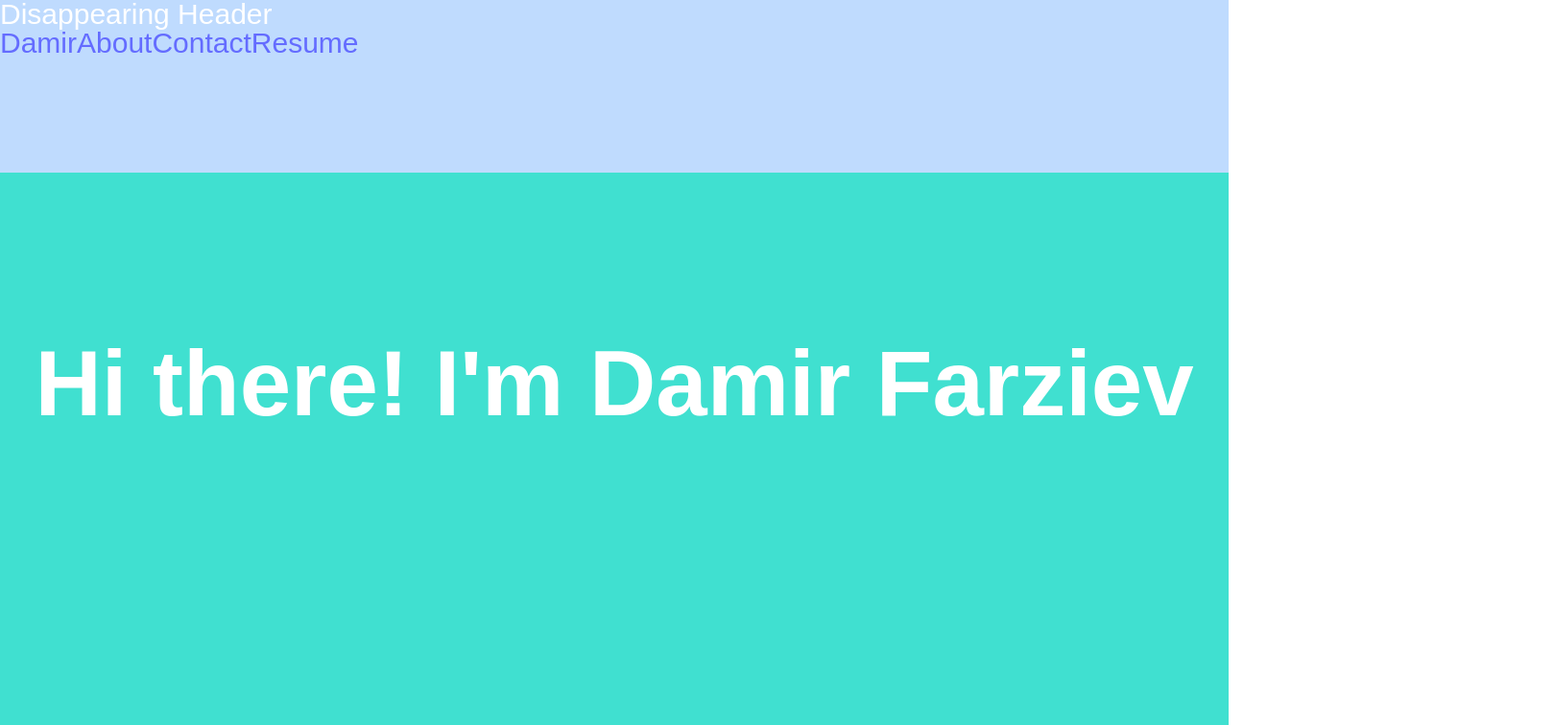
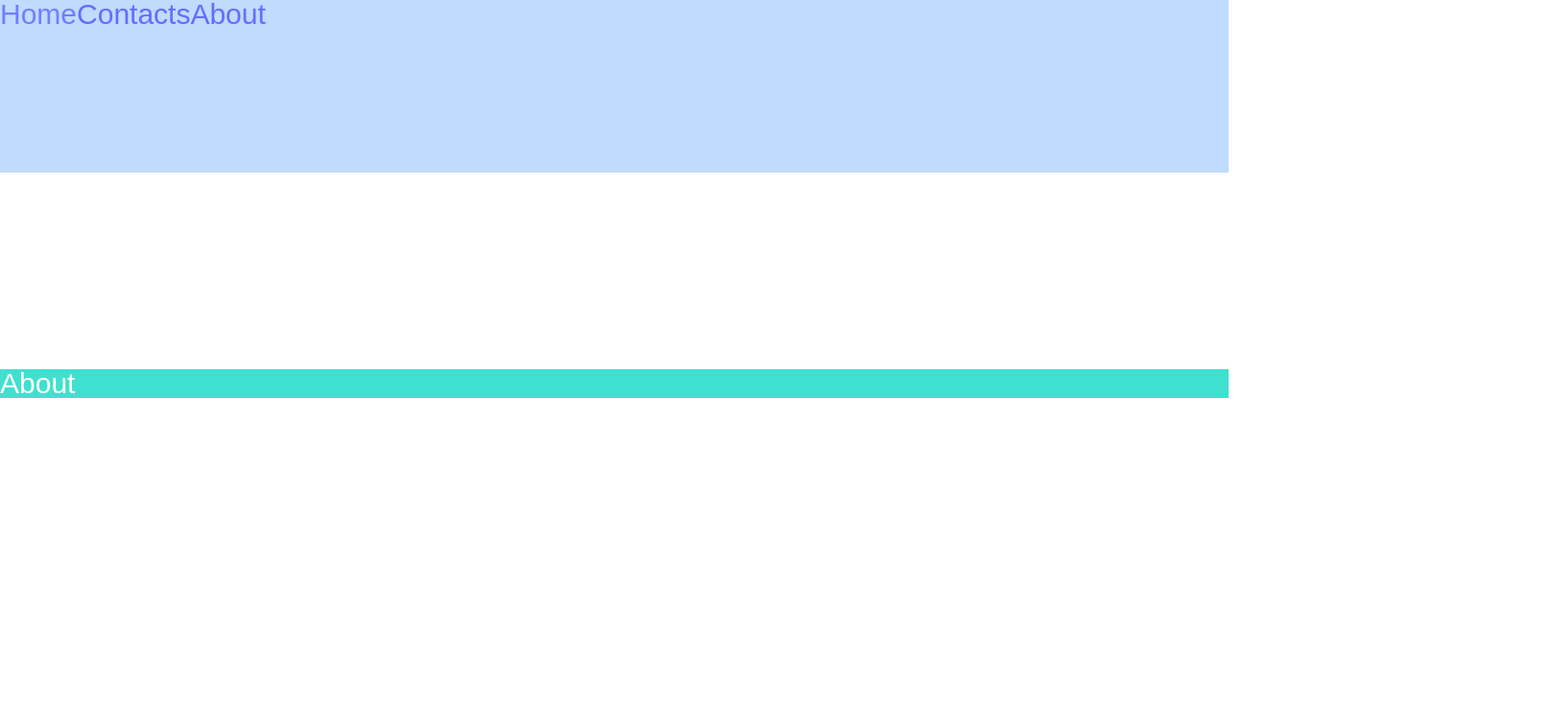
Before and after one commit to Otcocuka/pfolio, a React (Vite) app: page /about in a window 1280 px wide. Shown: the top 756 px of the page at 96% size, 1619 px wide, since content can reach past the window. Built offline with nearby package versions, Linux system fonts and the light colour scheme.

Commit message:
third commit:added routing

```diff
--- a/package.json
+++ b/package.json
@@ -11,7 +11,8 @@
   },
   "dependencies": {
     "react": "^18.2.0",
-    "react-dom": "^18.2.0"
+    "react-dom": "^18.2.0",
+    "react-router-dom": "^6.14.2"
   },
   "devDependencies": {
     "@types/react": "^18.2.15",
--- a/src/App.css
+++ b/src/App.css
@@ -50,6 +50,7 @@
   color: white;
   font-size: 30px;
   line-height: 30px;
+
 }
 body {
   overflow-x: hidden;
@@ -57,6 +58,7 @@ body {
   display: flex;
   flex-direction: column;
   justify-content: center;
+  scroll-behavior: smooth
 }
 .header {
   position: fixed;
--- a/src/App.jsx
+++ b/src/App.jsx
@@ -1,43 +1,88 @@
-// import { useState } from "react";
+import { useEffect, useState} from 'react';
+import Contact from './pages/Contact';
+import Home from './pages/Home';
+import About from './pages/About';
+import { BrowserRouter as Router, Route, Link, Routes, createBrowserRouter, createRoutesFromElements, RouterProvider, Outlet } from 'react-router-dom';
+
 import "./App.css";
-import Header from "./components/Header";
-import Hero from "./components/Hero";
-import Works from "./components/Works";
+
+
+
+
+
 
 function App() {
   // const [count, setCount] = useState(0);
 
+
+
+
+
+
+
+
+  const router = createBrowserRouter(
+    createRoutesFromElements(
+      <Route path='/' element={<Root/>}>
+        <Route index element={<Home/>}/>
+        <Route path="/contact" element={<Contact/>}/>
+        <Route path="/about" element={<About/>}/>
+      </Route>
+    )
+  )
+
+
+
   return (
-    // <>
-    //   <div>
-    //     <a href="https://vitejs.dev" target="_blank">
-    //       <img src={viteLogo} className="logo" alt="Vite logo" />
-    //     </a>
-    //     <a href="https://react.dev" target="_blank">
-    //       <img src={reactLogo} className="logo react" alt="React logo" />
-    //     </a>
-    //   </div>
-    //   <h1>Vite + React</h1>
-    //   <div className="card">
-    //     <button onClick={() => setCount((count) => count + 1)}>
-    //       count is {count}
-    //     </button>
-    //     <p>
-    //       Edit <code>src/App.jsx</code> and save to test HMR
-    //     </p>
-    //   </div>
-    //   <p className="read-the-docs">
-    //     Click on the Vite and React logos to learn more
-    //   </p>
-    // </>
+
     <>
-      <Header/>
-      <Hero/>
-      <Works workID='some old work' tags={['building','motion','direction']} description='did it long time ago'/>
 
-      <Works/>
+
+      <div>
+          <RouterProvider router={router}/>
+        </div>
+      <Outlet/>
+
     </>
   );
 }
 
+const Root=()=> {
+  function useScrollDirection() {
+    const [scrollDirection, setScrollDirection] = useState(null);
+
+    useEffect(() => {
+      let lastScrollY = window.pageYOffset;
+
+      const updateScrollDirection = () => {
+        const scrollY = window.pageYOffset;
+        const direction = scrollY > lastScrollY ? "down" : "up";
+        if (direction !== scrollDirection && (scrollY - lastScrollY > 10 || scrollY - lastScrollY < -10)) {
+          setScrollDirection(direction);
+        }
+        lastScrollY = scrollY > 0 ? scrollY : 0;
+      };
+      window.addEventListener("scroll", updateScrollDirection); // add event listener
+      return () => {
+        window.removeEventListener("scroll", updateScrollDirection); // clean up
+      }
+    }, [scrollDirection]);
+
+    return scrollDirection;
+  }
+  const scrollDirection = useScrollDirection();
+  return(
+    <>
+    <div className={`header ${ scrollDirection === "down" ? "hide" : "show"}`}>
+      <Link to='/'>Home</Link>
+      <Link to='/contact'>Contacts</Link>
+      <Link to='/about'>About</Link>
+    </div>
+    <div>
+      <Outlet/>
+    </div>
+    </>
+  )
+}
+
 export default App;
--- a/src/components/Header.jsx
+++ b/src/components/Header.jsx
@@ -1,5 +1,4 @@
 
-import { useEffect, useState} from 'react';
 
 // function Header() {
 //   return (
@@ -13,44 +12,52 @@ import { useEffect, useState} from 'react';
 //     </div>
 //   )
 // }
-function useScrollDirection() {
-    const [scrollDirection, setScrollDirection] = useState(null);
+// function useScrollDirection() {
+//     const [scrollDirection, setScrollDirection] = useState(null);
 
-    useEffect(() => {
-      let lastScrollY = window.pageYOffset;
+//     useEffect(() => {
+//       let lastScrollY = window.pageYOffset;
 
-      const updateScrollDirection = () => {
-        const scrollY = window.pageYOffset;
-        const direction = scrollY > lastScrollY ? "down" : "up";
-        if (direction !== scrollDirection && (scrollY - lastScrollY > 10 || scrollY - lastScrollY < -10)) {
-          setScrollDirection(direction);
-        }
-        lastScrollY = scrollY > 0 ? scrollY : 0;
-      };
-      window.addEventListener("scroll", updateScrollDirection); // add event listener
-      return () => {
-        window.removeEventListener("scroll", updateScrollDirection); // clean up
-      }
-    }, [scrollDirection]);
+//       const updateScrollDirection = () => {
+//         const scrollY = window.pageYOffset;
+//         const direction = scrollY > lastScrollY ? "down" : "up";
+//         if (direction !== scrollDirection && (scrollY - lastScrollY > 10 || scrollY - lastScrollY < -10)) {
+//           setScrollDirection(direction);
+//         }
+//         lastScrollY = scrollY > 0 ? scrollY : 0;
+//       };
+//       window.addEventListener("scroll", updateScrollDirection); // add event listener
+//       return () => {
+//         window.removeEventListener("scroll", updateScrollDirection); // clean up
+//       }
+//     }, [scrollDirection]);
 
-    return scrollDirection;
-  }
+//     return scrollDirection;
+//   }
 
 function Header() {
-    const scrollDirection = useScrollDirection();
+    // const scrollDirection = useScrollDirection();
+
+
+
+
 
     return (
-      <div className={`header ${ scrollDirection === "down" ? "hide" : "show"}`}>
-         <div className="header-wrapper">
+        <>
+        <div className="header-wrapper">
          <div>Disappearing Header</div>
             <a href="#">Damir</a>
             <a href="#">About</a>
             <a href="#">Contact</a>
             <a href="#">Resume</a>
         </div>
+        </>
 
-      </div>
+
+
     )
   }
 
+
+
 export default Header
--- /dev/null
+++ b/src/pages/About.jsx
@@ -0,0 +1,12 @@
+
+
+const About = () => {
+  return (
+    <>
+    <div>About</div>
+
+    </>
+  )
+}
+
+export default About
--- /dev/null
+++ b/src/pages/Contact.jsx
@@ -0,0 +1,9 @@
+
+
+const Contact = () => {
+  return (
+    <div>Contact</div>
+  )
+}
+
+export default Contact
--- /dev/null
+++ b/src/pages/Home.jsx
@@ -0,0 +1,19 @@
+import Header from "../components/Header"
+import Hero from "../components/Hero"
+import Works from "../components/Works"
+
+
+const Home = () => {
+  return (
+    <>
+    <div>Home</div>
+    <Header/>
+    <Hero/>
+    <Works workID='some old work' tags={['building','motion','direction']} description='did it long time ago'/>
+
+      <Works/>
+    </>
+  )
+}
+
+export default Home
```
Also changed, not shown: 1 other file (tests, documents, lock files or other folders).
